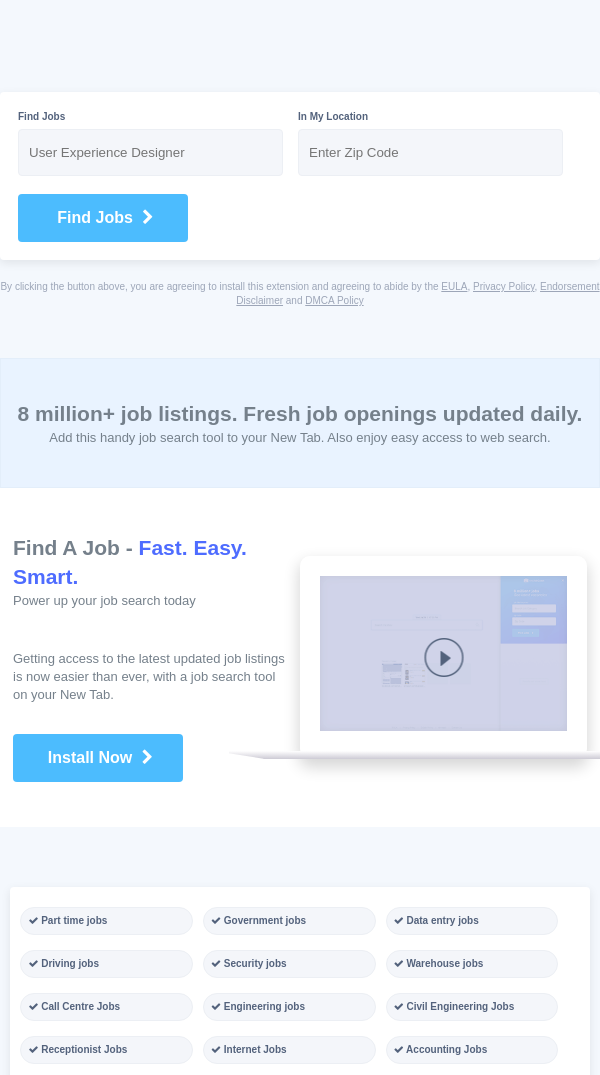
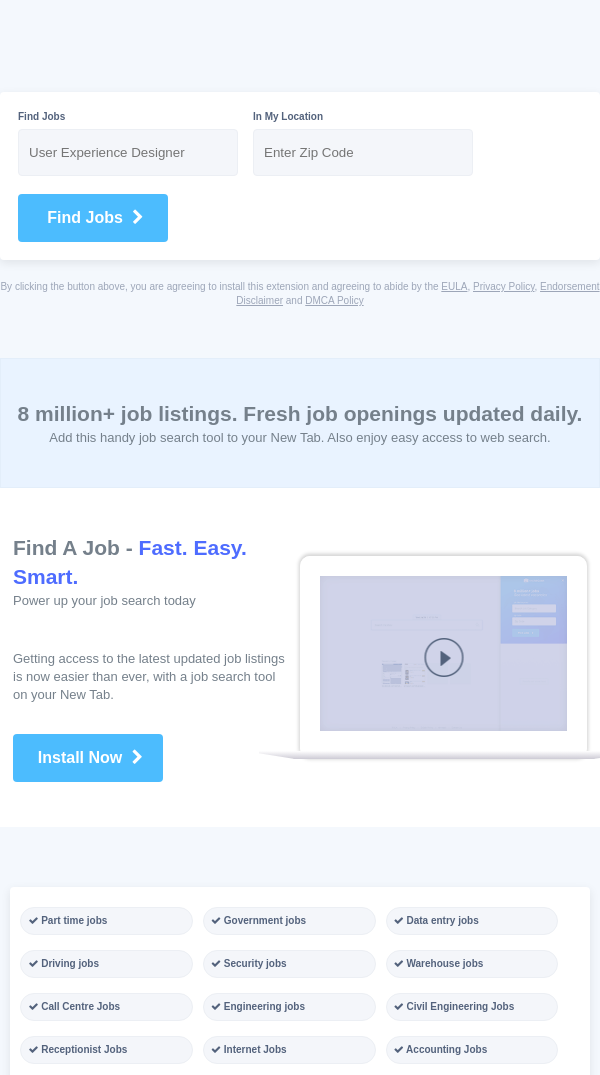
Before and after one commit to sanju9069/testfiles, a plain HTML site: page index.html in a window 600 px wide. Shown: the part 71-1146 px from the top of the page. Drawn offline with Linux system fonts and the light colour scheme.

Commit message:
changes in media query file

```diff
--- a/css/media-query.css
+++ b/css/media-query.css
@@ -17,7 +17,8 @@ html,body{font-size:13px}
 .footerDisclaimer{text-align:center}
 .shadeBox{width:355px}
 .overViewRight{padding-left:20px;padding-right:20px;flex:0 0 85%;width:85%;margin-left:auto;margin-right:auto}
-.shadeBox::after,.shadeBox::before{width:0; height:0;}
+.shadeBox::after,.shadeBox::before{width:35px;}
+.overViewRight{box-shadow: 0 -1px 3.6px 1.4px rgba(0,0,0,0.16), inset 0 1px 1px 0 #fff;}
 .footerLogo{text-align:center}
 .footerLogo>a{display:inline-block}
 .mt-60{margin-top:30px}
@@ -26,10 +27,12 @@ html,body{font-size:13px}
 html,body{font-size:13px}
 .contentWrapBtn{font-size:10px}
 .headerText{font-size:21px}
-.formGroup{max-width:265px}
+.formGroup{max-width:220px}
+.overViewRight{box-shadow: 0 -1px 3.6px 1.4px rgba(0,0,0,0.16), inset 0 1px 1px 0 #fff;}
+.commonBtn{width: 150px;}
 .overViewWrap{padding-left:1rem;padding-right:1rem}
 .overViewRight{padding-left:20px;padding-right:20px}
-.shadeBox{width:430px}
+.shadeBox{width:370px}
 .w100-sm{flex:0 0 100%;width:100%}
 .contentWrapDescriptionImg,.contentWrapDescriptionImg>img{width:100%}
 }
```
